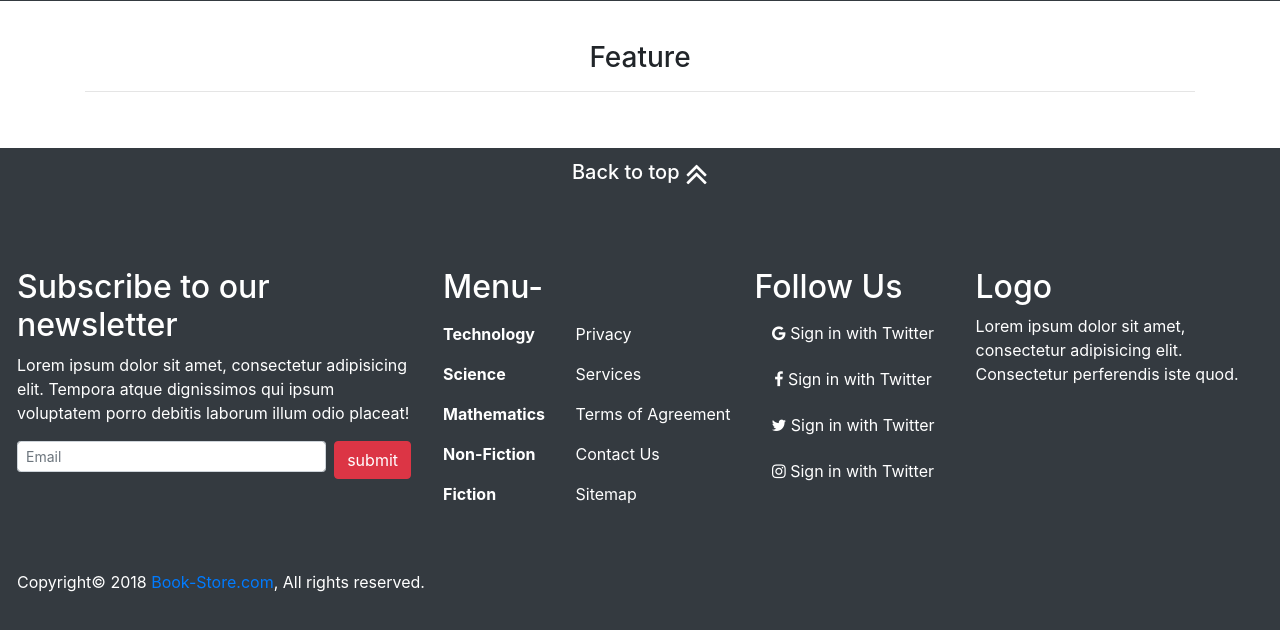
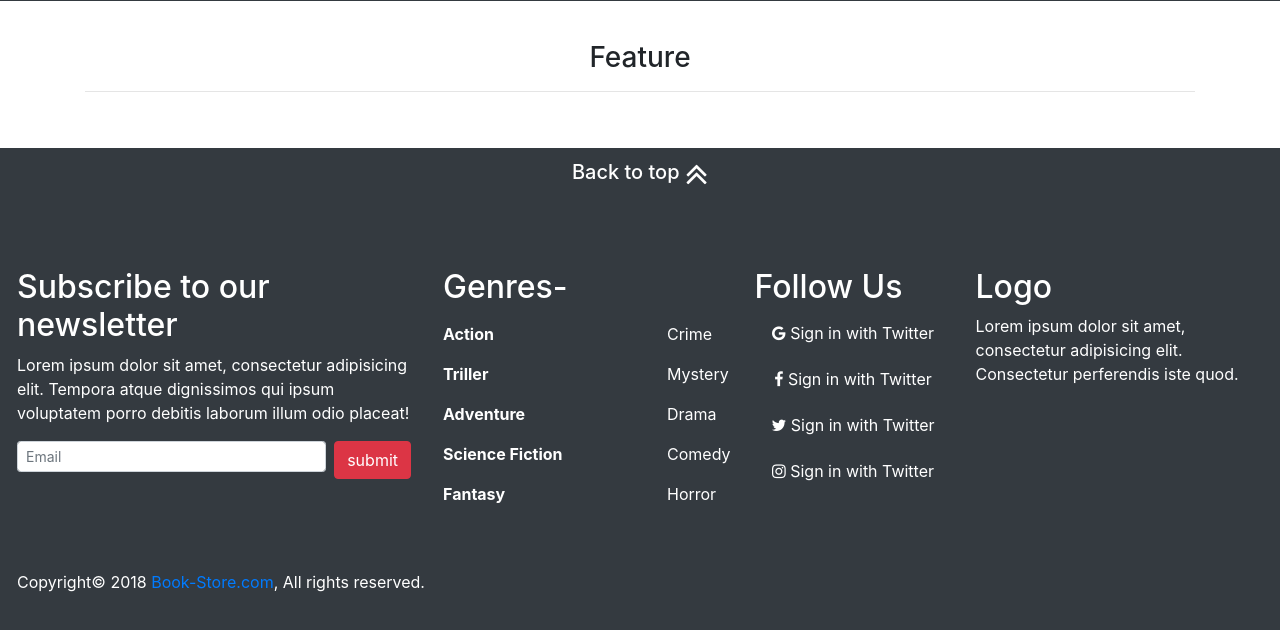
Before and after one commit to desmond700/MovieStore, a PHP site: page /index.php in a window 1280 px wide. Shown: the part 708-1338 px from the top of the page. Run offline with PHP 8.4, Linux system fonts and the light colour scheme; data that the repository does not hold is empty; some libraries are stand-ins or nearby versions.

Commit message:
updated links

```diff
--- a/view/footer.php
+++ b/view/footer.php
@@ -11,40 +11,40 @@
           </form>
        </div>
        <div class="col-sm-4 col-lg-3 card-body px-3">
-          <h2>Menu-</h2>
+          <h2>Genres-</h2>
           <div class="d-flex justify-content-between">
             <ul class="navbar-nav">
               <li class="nav-item active">
-                <a class="nav-link font-weight-bold text-white" href="index.html">Technology <span class="sr-only">(current)</span></a>
+                <a class="nav-link font-weight-bold text-white" href="/MovieStore/catalog/?genre_id=0">Action <span class="sr-only">(current)</span></a>
               </li>
               <li class="nav-item">
-                <a class="nav-link font-weight-bold text-white" href="books.html">Science</a>
+                <a class="nav-link font-weight-bold text-white" href="/MovieStore/catalog/?genre_id=9">Triller</a>
               </li>
               <li class="nav-item">
-                <a class="nav-link font-weight-bold text-white" href="about.html">Mathematics</a>
+                <a class="nav-link font-weight-bold text-white" href="/MovieStore/catalog/?genre_id=5">Adventure</a>
               </li>
               <li class="nav-item">
-                <a class="nav-link font-weight-bold text-white" href="contact.html">Non-Fiction</a>
+                <a class="nav-link font-weight-bold text-white" href="/MovieStore/catalog/?genre_id=4">Science Fiction</a>
               </li>
               <li class="nav-item">
-                <a class="nav-link font-weight-bold text-white" href="sitemap.html">Fiction</a>
+                <a class="nav-link font-weight-bold text-white" href="/MovieStore/catalog/?genre_id=6">Fantasy</a>
               </li>
             </ul>
             <ul class="navbar-nav">
               <li class="nav-item active">
-                <a class="nav-link text-white" href="index.html">Privacy <span class="sr-only">(current)</span></a>
+                <a class="nav-link text-white" href="/MovieStore/catalog/?genre_id=11">Crime <span class="sr-only">(current)</span></a>
               </li>
               <li class="nav-item">
-                <a class="nav-link text-white" href="books.html">Services</a>
+                <a class="nav-link text-white" href="/MovieStore/catalog/?genre_id=10">Mystery</a>
               </li>
               <li class="nav-item">
-                <a class="nav-link text-white" href="about.html">Terms of Agreement</a>
+                <a class="nav-link text-white" href="/MovieStore/catalog/?genre_id=1">Drama</a>
               </li>
               <li class="nav-item">
-                <a class="nav-link text-white" href="contact.html">Contact Us</a>
+                <a class="nav-link text-white" href="/MovieStore/catalog/?genre_id=2">Comedy</a>
               </li>
               <li class="nav-item">
-                <a class="nav-link text-white" href="sitemap.html">Sitemap</a>
+                <a class="nav-link text-white" href="/MovieStore/catalog/?genre_id=8">Horror</a>
               </li>
             </ul>
           </div>
```
